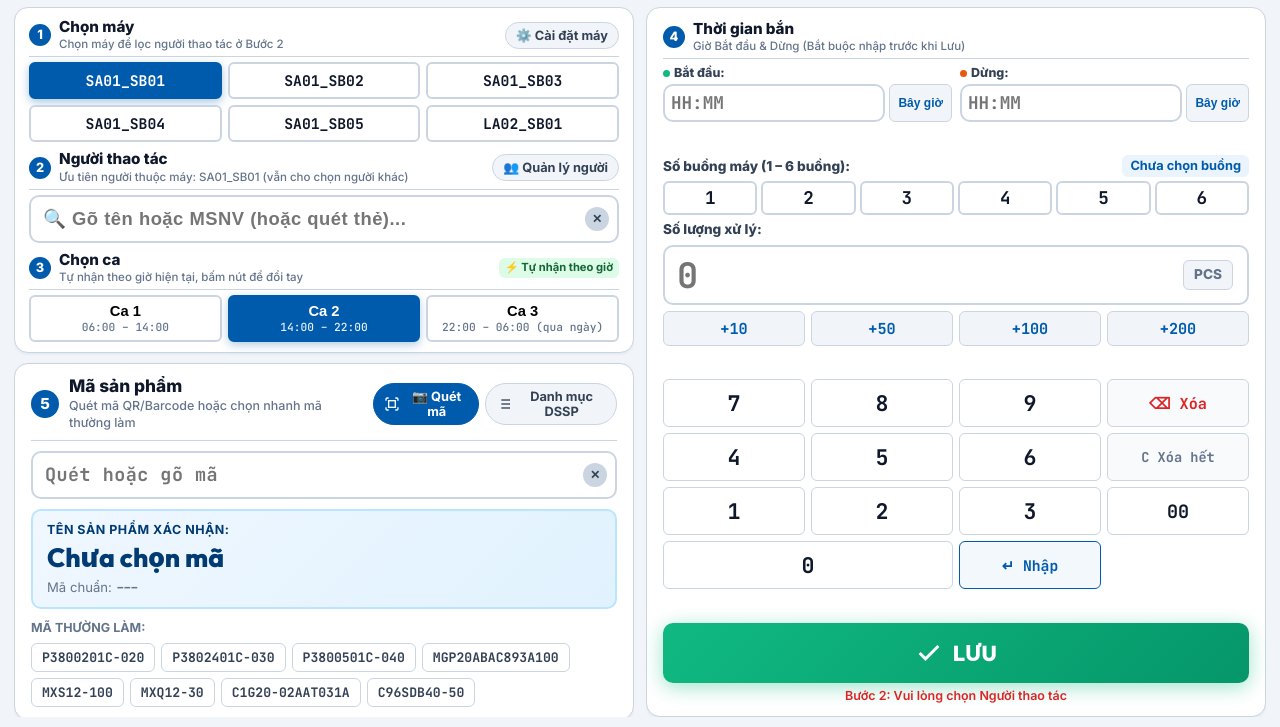
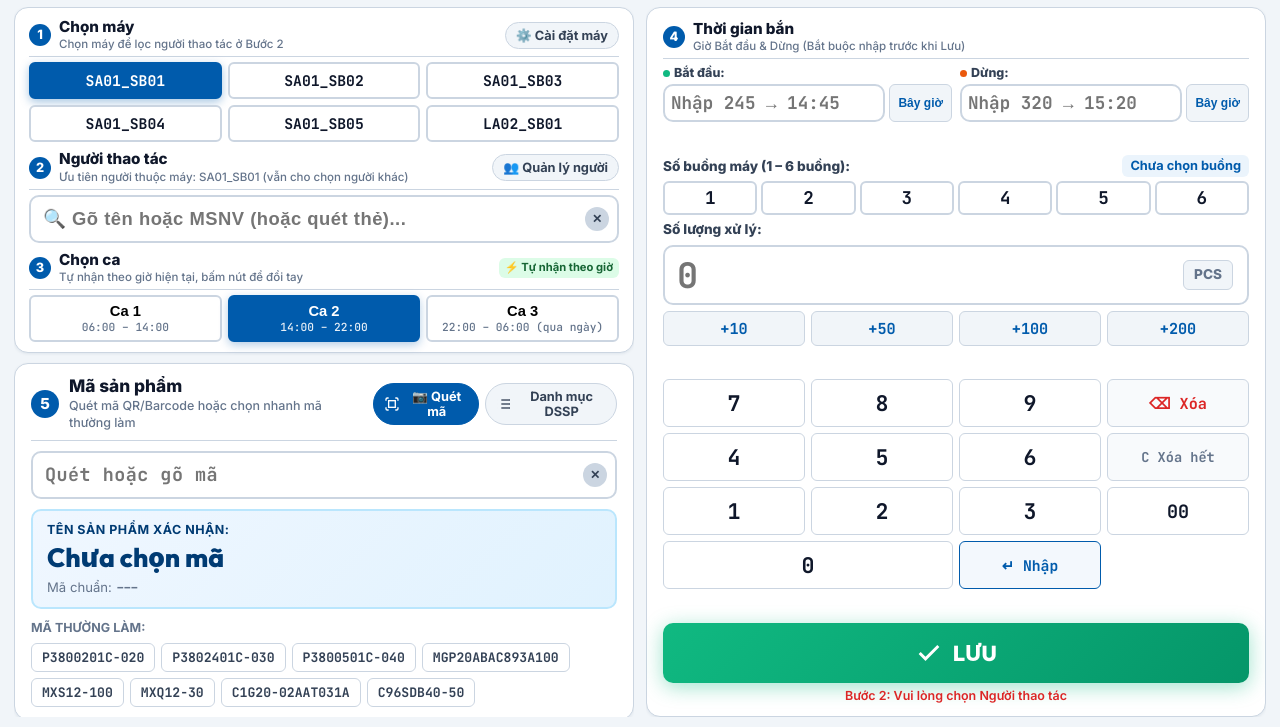
Before and after one commit to anh0974554884t-sys/shotblast-reporter, a website: page public/index.html in a window 1280 px wide. Shown: the part 73-800 px from the top of the page. Drawn offline with nearby package versions, Linux system fonts and the light colour scheme; no server answers.

Commit message:
Add files via upload
Giới hạn thời gian theo ca và tự quy đổi giờ

```diff
--- a/public/index.html
+++ b/public/index.html
@@ -315,7 +315,7 @@
                   <span class="time-dot start-dot"></span> Bắt đầu:
                 </label>
                 <div class="time-input-wrap">
-                  <input type="text" id="inputStartTime" class="form-control form-control-time font-mono" inputmode="numeric" maxlength="5" placeholder="HH:MM" autocomplete="off" required>
+                  <input type="text" id="inputStartTime" class="form-control form-control-time font-mono" inputmode="numeric" maxlength="5" placeholder="Nhập 245 → 14:45" autocomplete="off" required>
                   <button type="button" id="btnStartTimeNow" class="btn-now-pill" title="Lấy giờ hiện tại">Bây giờ</button>
                 </div>
               </div>
@@ -325,7 +325,7 @@
                   <span class="time-dot end-dot"></span> Dừng:
                 </label>
                 <div class="time-input-wrap">
-                  <input type="text" id="inputEndTime" class="form-control form-control-time font-mono" inputmode="numeric" maxlength="5" placeholder="HH:MM" autocomplete="off" required>
+                  <input type="text" id="inputEndTime" class="form-control form-control-time font-mono" inputmode="numeric" maxlength="5" placeholder="Nhập 320 → 15:20" autocomplete="off" required>
                   <button type="button" id="btnEndTimeNow" class="btn-now-pill" title="Lấy giờ hiện tại">Bây giờ</button>
                 </div>
               </div>
@@ -1097,6 +1097,6 @@
   <script src="js/dssp.js"></script>
   <script src="js/excel.js"></script>
   <script src="js/scanner.js"></script>
-  <script src="js/app.js?v=20261030-time-v5"></script>
+  <script src="js/app.js?v=20261030-shift-time-v6"></script>
 </body>
 </html>
```
